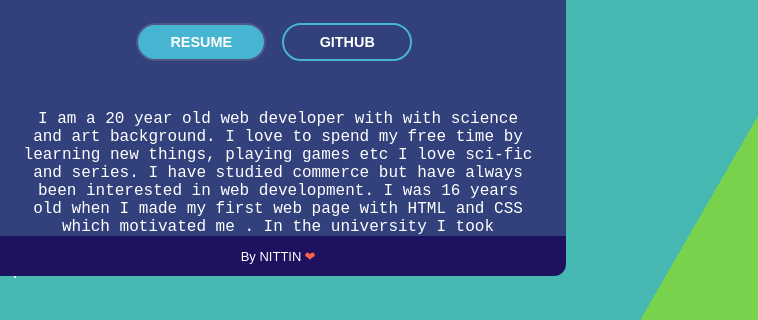
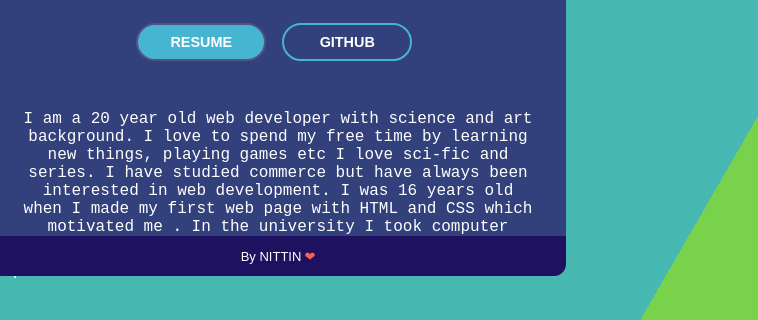
Before and after one commit to Nittinthecoder/offwebsite1, a plain HTML site: page about.html in a window 1280 px wide. Shown: the part 284-604 px from the top of the page, 522-1280 px from the left. Drawn offline with Linux system fonts and the light colour scheme.

Commit message:
Update about.html

```diff
--- a/about.html
+++ b/about.html
@@ -41,7 +41,7 @@
                   <button type="button" class="btn btn-white"> GITHUB </button>
               </div>
               <div class="about-para">
-                <p2>I am a 20 year old web developer with with science and art background. I love to spend my free time by learning new things, playing games etc  I love sci-fic and series. </p1>
+                <p2>I am a 20 year old web developer with  science and art background. I love to spend my free time by learning new things, playing games etc  I love sci-fic and series. </p1>
                 <p3>I have studied commerce but have always been interested in web development. I was 16 years old when I made my first web page with HTML and CSS which motivated me . In the university I took computer science was introduced to programming.</p3>
               </div>
               <div class="love"> By NITTIN <span style="color:tomato"> ❤ </span>
```
